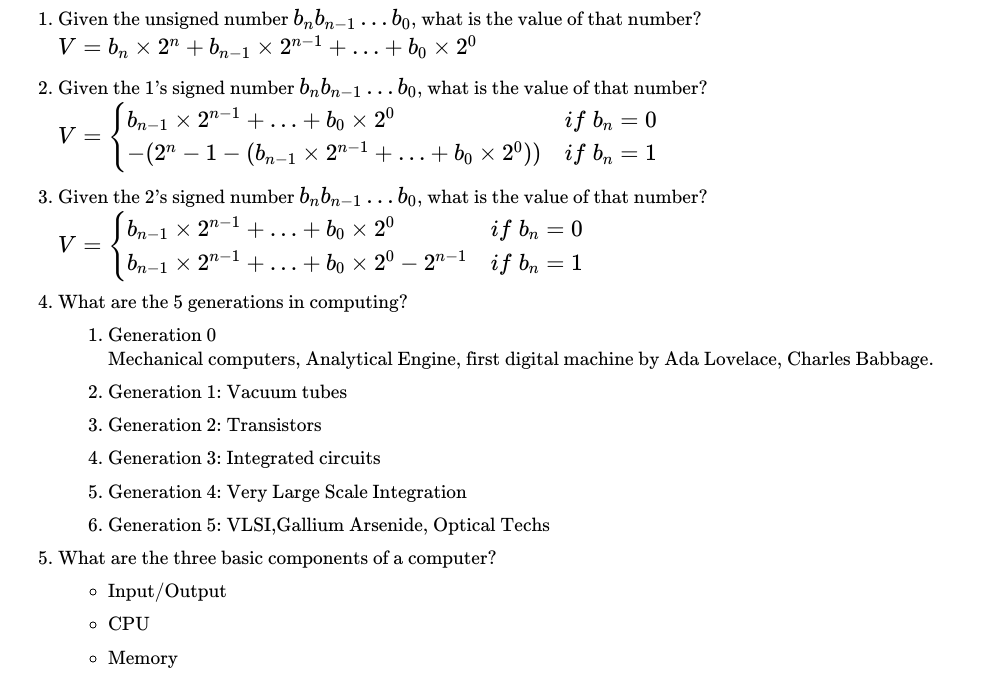
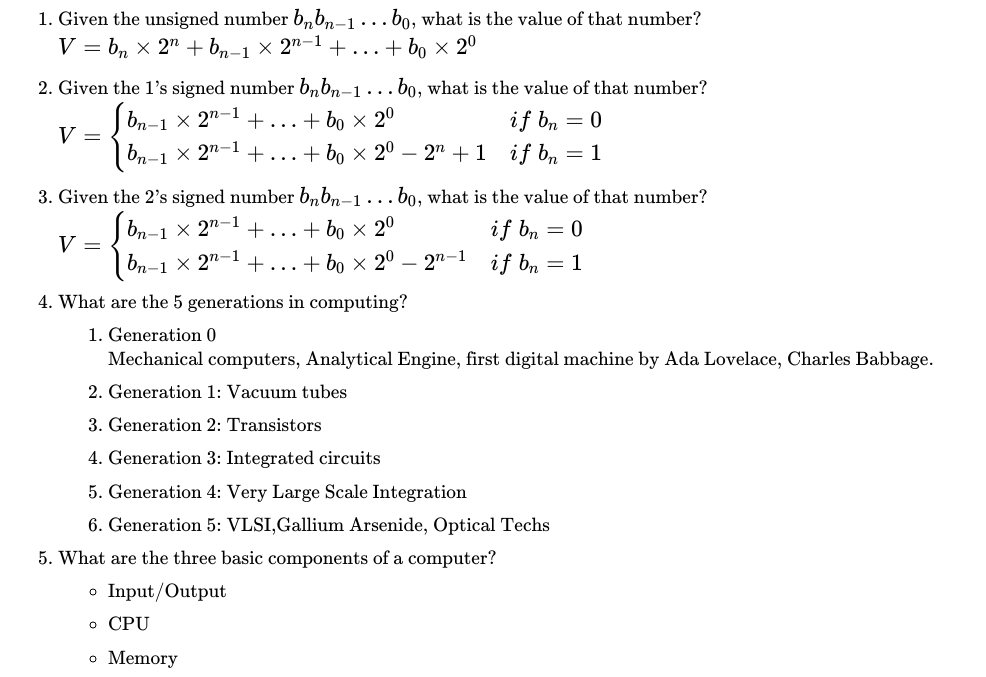
Before and after one commit to sexxis/ece222, a plain HTML site: page index.html in a window 1280 px wide. Shown: the part 94-771 px from the top of the page, without its empty margins (0-986 px from the left). Drawn offline with nearby package versions, Linux system fonts and the light colour scheme.

Commit message:
cleaned 1's formula

```diff
--- a/index.html
+++ b/index.html
@@ -27,7 +27,7 @@
         Given the 1’s signed number \(b_nb_{n-1}…b_0\), what is the value of that number?<br />
         \(V= \begin{cases}
         b_{n-1}\times2^{n-1}+…+b_0\times2^0 & if\ b_n=0\\
-        -(2^n-1-(b_{n-1}\times2^{n-1}+…+b_0\times2^0)) & if\ b_n=1
+        b_{n-1}\times2^{n-1}+…+b_0\times2^0 - 2^n+1 & if\ b_n=1
         \end{cases}
         \)
       </li>
```
